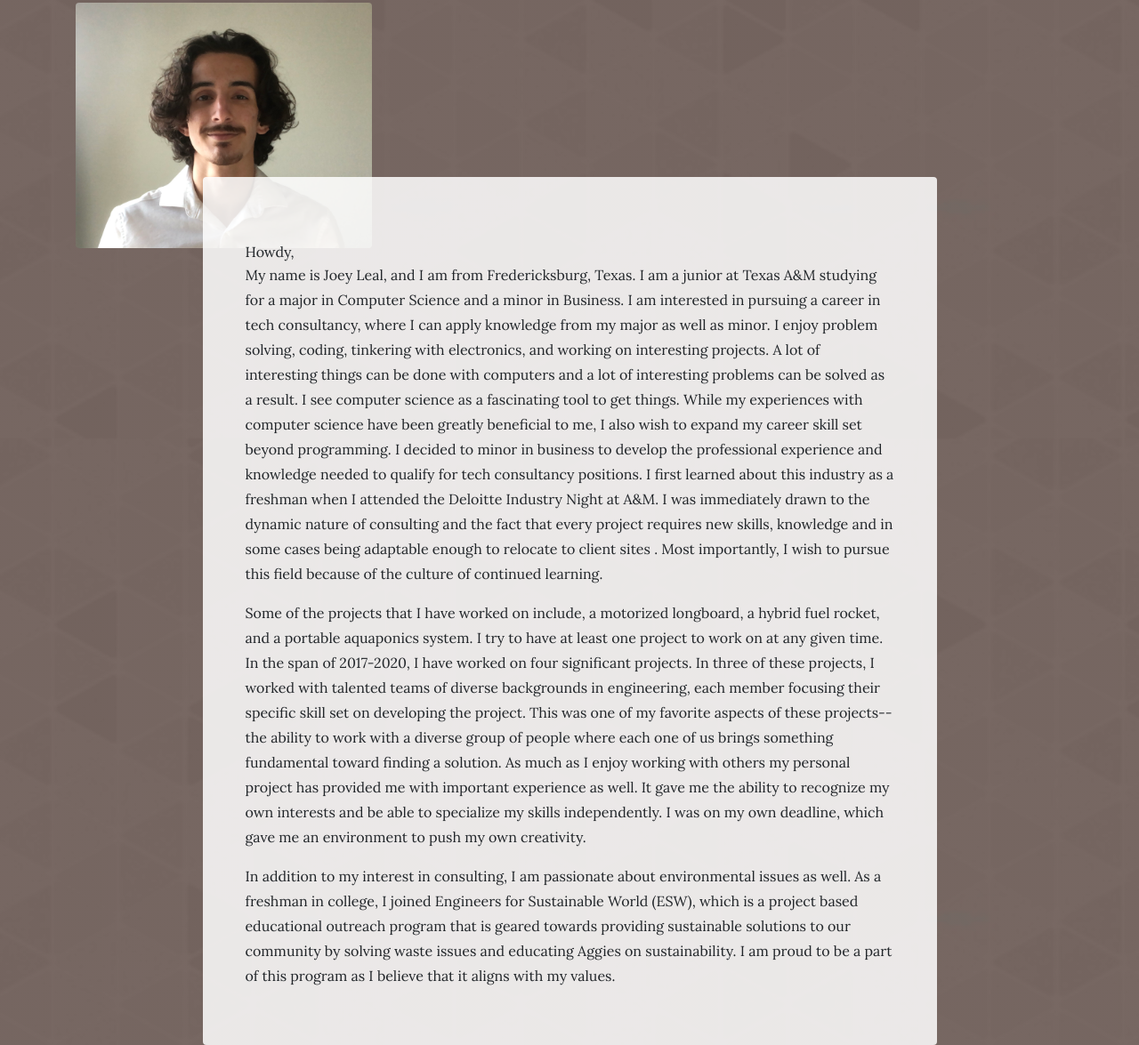
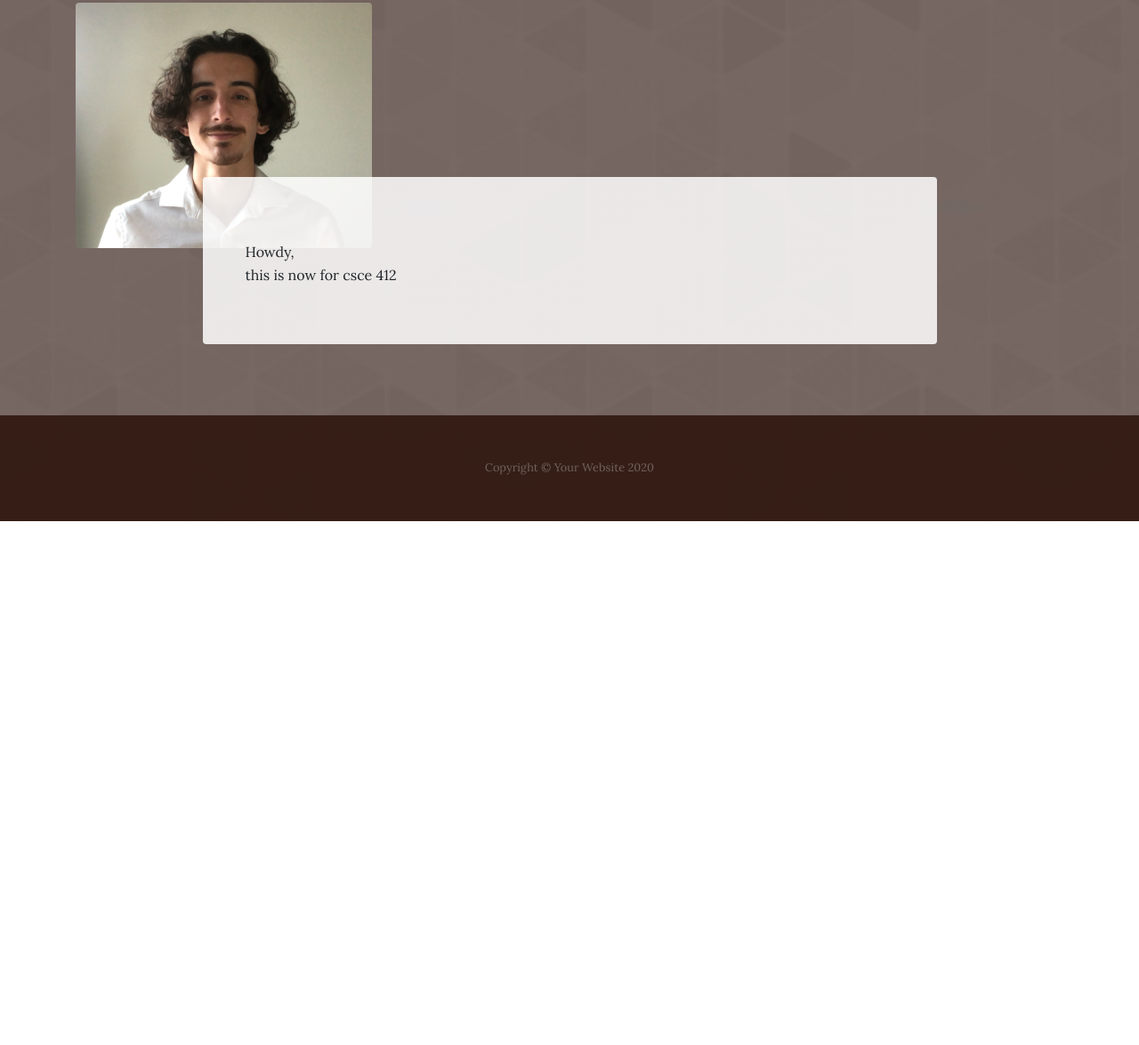
Before and after one commit to CSCE412F22/csce412jleal, a website: page about.html in a window 1280 px wide. Shown: the part 307-1482 px from the top of the page at 89% size. After the commit the page ends 893 px from the top, so only its background shows below. Drawn offline with Linux system fonts and the light colour scheme.

Commit message:
test pipeline

```diff
--- a/about.html
+++ b/about.html
@@ -77,12 +77,7 @@
                 <span class="section-heading-lower"></span> -->
               </h2>
               Howdy,
-<p>My name is Joey Leal, and I am from Fredericksburg, Texas. I am a junior at Texas A&M studying for a major in Computer Science and a minor in Business. I am interested in pursuing a career in tech consultancy, where I can apply knowledge from my major as well as minor. I enjoy problem solving, coding, tinkering with electronics, and working on interesting projects. A lot of interesting things can be done with computers and a lot of interesting problems can be solved as a result. I see computer science as a fascinating tool to get things. While my experiences with computer science have been greatly beneficial to me, I also wish to expand my career skill set beyond programming. I decided to minor in business to develop the professional experience and knowledge needed to qualify for tech consultancy positions. I first learned about this industry as a freshman when I attended the Deloitte Industry Night at A&M. I was immediately drawn to the dynamic nature of consulting and the fact that every project requires new skills, knowledge and in some cases being adaptable enough to relocate to client sites . Most importantly, I wish to pursue this field because of the culture of continued learning.</p>
-
-<p>Some of the projects that I have worked on include, a motorized longboard, a hybrid fuel rocket, and a portable aquaponics system. I try to have at least one project to work on at any given time. In the span of 2017-2020, I have worked on four significant projects. In three of these projects, I worked with talented teams of diverse backgrounds in engineering, each member focusing their specific skill set on developing the project. This was one of my favorite aspects of these projects--the ability to work with a diverse group of people where each one of us brings something fundamental toward finding a solution. As much as I enjoy working with others my personal project has provided me with important experience as well. It gave me the ability to recognize my own interests and be able to specialize my skills independently. I was on my own deadline, which gave me an environment to push my own creativity.</p>
-
-<p>In addition to my interest in consulting, I am passionate about environmental issues as well. As a freshman in college, I joined Engineers for Sustainable World (ESW), which is a project based educational outreach program that is geared towards providing sustainable solutions to our community by solving waste issues and educating Aggies on sustainability. I am proud to be a part of this program as I believe that it aligns with my values.</p>
-
+              <p>this is now for csce 412</p>
 
             </div>
           </div>
```
